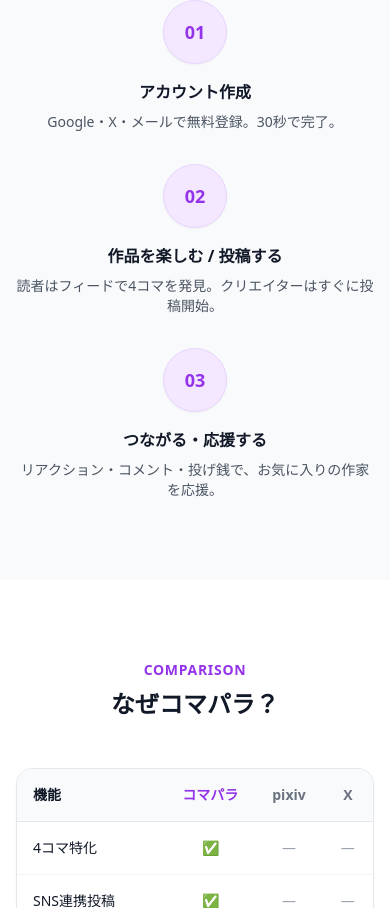
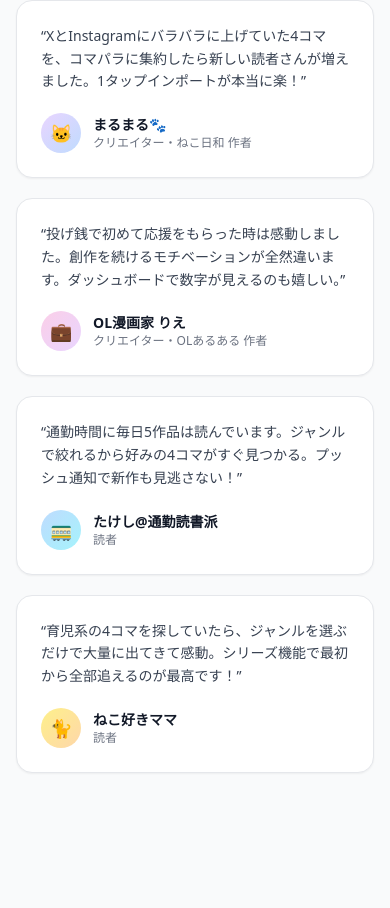
Before and after one commit to tsuratsura818/komapara, a Next.js app: page /lp in a window 390 px wide. Shown: the part 4476-5384 px from the top of the page. Built offline with nearby package versions, Linux system fonts and the light colour scheme; no server answers.

Commit message:
feat: LPにテスティモニアル・料金プランセクション追加、比較表改善

```diff
--- a/src/app/globals.css
+++ b/src/app/globals.css
@@ -83,4 +83,5 @@ html {
   .lp-animate-delay-1 { transition-delay: 0.1s; }
   .lp-animate-delay-2 { transition-delay: 0.2s; }
   .lp-animate-delay-3 { transition-delay: 0.3s; }
+  .lp-animate-delay-4 { transition-delay: 0.4s; }
 }
--- a/src/app/lp/page.tsx
+++ b/src/app/lp/page.tsx
@@ -107,6 +107,76 @@ const COMPARISONS = [
   { feature: "週間ランキング", komapara: true, pixiv: true, x: false },
   { feature: "シリーズ管理", komapara: true, pixiv: true, x: false },
   { feature: "プッシュ通知", komapara: true, pixiv: true, x: true },
+];
+
+const TESTIMONIALS = [
+  {
+    name: "まるまる🐾",
+    role: "クリエイター・ねこ日和 作者",
+    avatar: "🐱",
+    text: "XとInstagramにバラバラに上げていた4コマを、コマパラに集約したら新しい読者さんが増えました。1タップインポートが本当に楽！",
+    gradient: "from-purple-200 to-blue-200",
+    color: "purple",
+  },
+  {
+    name: "OL漫画家 りえ",
+    role: "クリエイター・OLあるある 作者",
+    avatar: "💼",
+    text: "投げ銭で初めて応援をもらった時は感動しました。創作を続けるモチベーションが全然違います。ダッシュボードで数字が見えるのも嬉しい。",
+    gradient: "from-pink-200 to-purple-200",
+    color: "pink",
+  },
+  {
+    name: "たけし@通勤読書派",
+    role: "読者",
+    avatar: "🚃",
+    text: "通勤時間に毎日5作品は読んでいます。ジャンルで絞れるから好みの4コマがすぐ見つかる。プッシュ通知で新作も見逃さない！",
+    gradient: "from-blue-200 to-cyan-200",
+    color: "blue",
+  },
+  {
+    name: "ねこ好きママ",
+    role: "読者",
+    avatar: "🐈",
+    text: "育児系の4コマを探していたら、ジャンルを選ぶだけで大量に出てきて感動。シリーズ機能で最初から全部追えるのが最高です！",
+    gradient: "from-yellow-200 to-orange-200",
+    color: "orange",
+  },
+];
+
+const PRICING_PLANS = [
+  {
+    name: "フリー",
+    price: "¥0",
+    period: "",
+    description: "読者もクリエイターも、基本機能はすべて無料",
+    features: [
+      "フィード・ランキング・ジャンル閲覧",
+      "作品投稿・シリーズ管理",
+      "いいね・コメント・フォロー",
+      "5種リアクションスタンプ",
+      "クリエイターダッシュボード",
+      "投げ銭・サブスク受取",
+    ],
+    cta: "無料ではじめる",
+    featured: false,
+    gradient: "from-gray-100 to-gray-50",
+  },
+  {
+    name: "プレミアム",
+    price: "¥300",
+    period: "/ 月",
+    description: "広告なしの快適な読書体験を",
+    features: [
+      "フリープランの全機能",
+      "広告完全非表示",
+      "プレミアムバッジ表示",
+      "優先サポート",
+    ],
+    cta: "プレミアムへ",
+    featured: true,
+    gradient: "from-purple-500 to-blue-500",
+  },
 ];
 
 const FAQS = [
@@ -422,6 +492,39 @@ export default function LpPage() {
         </div>
       </section>
 
+      {/* ===== Testimonials ===== */}
+      <section className="py-20 px-4 bg-gray-50">
+        <div className="max-w-5xl mx-auto">
+          <div className="text-center mb-12 lp-animate">
+            <p className="text-sm font-bold text-purple-600 tracking-wider mb-2">VOICES</p>
+            <h2 className="text-2xl md:text-3xl font-bold text-gray-900">
+              ユーザーの声
+            </h2>
+          </div>
+          <div className="grid grid-cols-1 md:grid-cols-2 gap-5">
+            {TESTIMONIALS.map((t, i) => (
+              <div
+                key={t.name}
+                className={`lp-animate lp-animate-delay-${Math.min(i + 1, 3)} bg-white rounded-2xl p-6 border border-gray-200 shadow-sm hover:shadow-md transition-all duration-300`}
+              >
+                <p className="text-gray-700 text-sm leading-relaxed mb-5">
+                  &ldquo;{t.text}&rdquo;
+                </p>
+                <div className="flex items-center gap-3">
+                  <div className={`w-10 h-10 rounded-full bg-gradient-to-br ${t.gradient} flex items-center justify-center text-lg flex-shrink-0`}>
+                    {t.avatar}
+                  </div>
+                  <div>
+                    <p className="font-semibold text-sm text-gray-900">{t.name}</p>
+                    <p className="text-xs text-gray-500">{t.role}</p>
+                  </div>
+                </div>
+              </div>
+            ))}
+          </div>
+        </div>
+      </section>
+
       {/* ===== How It Works ===== */}
       <section className="py-20 px-4 bg-gray-50">
         <div className="max-w-4xl mx-auto">
@@ -471,13 +574,90 @@ export default function LpPage() {
                 {COMPARISONS.map((row) => (
                   <tr key={row.feature} className="border-b border-gray-100 last:border-0">
                     <td className="p-4 font-medium text-gray-900">{row.feature}</td>
-                    <td className="p-4 text-center">{row.komapara ? "✅" : "—"}</td>
-                    <td className="p-4 text-center text-gray-400">{row.pixiv ? "⚪" : "—"}</td>
-                    <td className="p-4 text-center text-gray-400">{row.x ? "⚪" : "—"}</td>
+                    <td className="p-4 text-center">
+                      {row.komapara
+                        ? <span className="inline-flex items-center justify-center w-6 h-6 rounded-full bg-purple-100 text-purple-600 text-xs font-bold">✓</span>
+                        : <span className="text-gray-300">—</span>}
+                    </td>
+                    <td className="p-4 text-center">
+                      {row.pixiv
+                        ? <span className="text-gray-400 text-sm">△</span>
+                        : <span className="text-gray-300">—</span>}
+                    </td>
+                    <td className="p-4 text-center">
+                      {row.x
+                        ? <span className="text-gray-400 text-sm">△</span>
+                        : <span className="text-gray-300">—</span>}
+                    </td>
                   </tr>
                 ))}
               </tbody>
             </table>
+          </div>
+        </div>
+      </section>
+
+      {/* ===== Pricing ===== */}
+      <section className="py-20 px-4 bg-gray-50">
+        <div className="max-w-3xl mx-auto">
+          <div className="text-center mb-12 lp-animate">
+            <p className="text-sm font-bold text-purple-600 tracking-wider mb-2">PRICING</p>
+            <h2 className="text-2xl md:text-3xl font-bold text-gray-900">
+              シンプルな料金体系
+            </h2>
+            <p className="text-gray-600 text-base mt-3">
+              基本機能はすべて無料。いつでも始められます。
+            </p>
+          </div>
+          <div className="grid grid-cols-1 sm:grid-cols-2 gap-5">
+            {PRICING_PLANS.map((plan, i) => (
+              <div
+                key={plan.name}
+                className={`lp-animate lp-animate-delay-${i + 1} rounded-2xl overflow-hidden border transition-all duration-300 ${
+                  plan.featured
+                    ? "border-purple-300 shadow-lg shadow-purple-500/10"
+                    : "border-gray-200 shadow-sm"
+                }`}
+              >
+                {plan.featured && (
+                  <div className="bg-gradient-main text-white text-xs font-bold text-center py-1.5 tracking-wider">
+                    おすすめ
+                  </div>
+                )}
+                <div className="bg-white p-6">
+                  <h3 className={`font-bold text-lg ${plan.featured ? "gradient-text" : "text-gray-900"}`}>
+                    {plan.name}
+                  </h3>
+                  <div className="flex items-baseline gap-1 mt-2 mb-1">
+                    <span className={`text-4xl font-bold ${plan.featured ? "gradient-text" : "text-gray-900"}`}>
+                      {plan.price}
+                    </span>
+                    {plan.period && (
+                      <span className="text-gray-500 text-sm">{plan.period}</span>
+                    )}
+                  </div>
+                  <p className="text-sm text-gray-500 mb-5">{plan.description}</p>
+                  <ul className="space-y-2 mb-6">
+                    {plan.features.map((f) => (
+                      <li key={f} className="flex items-center gap-2 text-sm text-gray-700">
+                        <span className={plan.featured ? "text-purple-500" : "text-gray-400"}>✓</span>
+                        {f}
+                      </li>
+                    ))}
+                  </ul>
+                  <Link
+                    href="/login"
+                    className={`block text-center py-2.5 rounded-full text-sm font-semibold transition-all duration-200 ${
+                      plan.featured
+                        ? "bg-gradient-main text-white hover:shadow-lg hover:shadow-purple-500/25 hover:scale-[1.02]"
+                        : "border-2 border-gray-300 text-gray-700 hover:border-purple-400 hover:text-purple-600"
+                    }`}
+                  >
+                    {plan.cta}
+                  </Link>
+                </div>
+              </div>
+            ))}
           </div>
         </div>
       </section>
```
